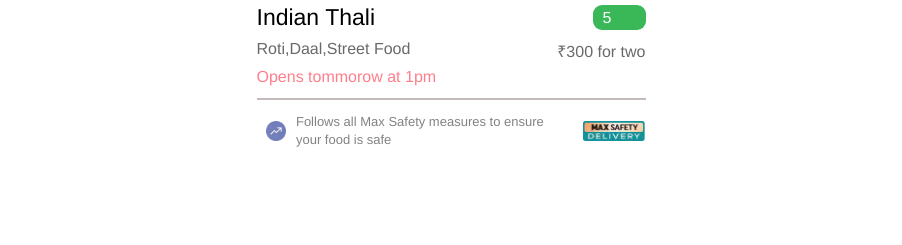
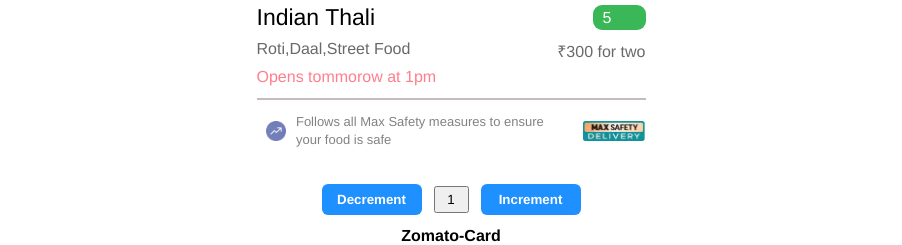
Before and after one commit to xdaniket/Zomato-Card, a plain HTML site: page index.html in a window 1280 px wide. Shown: the part 2113-2358 px from the top of the page, without its empty margins (189-1091 px from the left). Before the commit the page ends 2285 px from the top, so only its background shows below. Drawn offline with nearby package versions, Linux system fonts and the light colour scheme.

Commit message:
Zomato Card

```diff
--- a/CSS/style.css
+++ b/CSS/style.css
@@ -104,3 +104,23 @@
 .Anchor_ {
   text-decoration: none;
 }
+
+/* Another Function CSS */
+.card {
+  text-align: center;
+  margin-top: 20px;
+}
+.input {
+  width: 100px;
+  padding: 8px;
+  background-color: dodgerblue;
+  color: white;
+  border-radius: 6px;
+  border: none;
+  margin: 12px;
+  font-weight: 600;
+}
+#number {
+  padding: 4px;
+  width: 35px;
+}
--- a/index.html
+++ b/index.html
@@ -19,6 +19,10 @@
     <title>Zomato</title>
     <link rel="stylesheet" href="CSS/style.css" />
     <link rel="shortcut icon" href="Images/logo.png" type="image/x-icon" />
+    <link
+      rel="stylesheet"
+      href="https://fonts.googleapis.com/css2?family=Material+Symbols+Outlined:opsz,wght,FILL,GRAD@24,300,0,-25"
+    />
   </head>
   <body>
     <!-- <div class="Card_Container">
@@ -79,6 +83,7 @@
     </div> -->
 
     <div id="Products"></div>
+    <div id="card_Container"></div>
   </body>
 </html>
 
--- a/script.js
+++ b/script.js
@@ -1,5 +1,3 @@
-const Product_Container = document.getElementById("Products");
-
 const arrCard = [
   {
     img: "https://res.cloudinary.com/swiggy/image/upload/fl_lossy,f_auto,q_auto,w_508,h_320,c_fill/x9roxh8iovqhylczjqp7",
@@ -65,6 +63,7 @@ const arrCard = [
     rupees: "₹300 for two",
   },
 ];
+const Product_Container = document.getElementById("Products");
 
 for (let i = 0; i < arrCard.length; i++) {
   // Create main card
@@ -112,8 +111,6 @@ for (let i = 0; i < arrCard.length; i++) {
   Paragrph.id = "text";
   Paragrph.textContent = arrCard[i].name;
 
-  Paragrph.addEventListener("click", change);
-
   const div1 = document.createElement("div");
   div1.className = "Butn";
   div1.textContent = arrCard[i].rating;
@@ -152,7 +149,6 @@ for (let i = 0; i < arrCard.length; i++) {
 
   const deleivery = document.createElement("div");
   deleivery.className = "Delivery_Text";
-  // deleivery.addEventListener("click", action);
   anchorTag2.appendChild(deleivery);
 
   const cardimg = document.createElement("img");
@@ -175,15 +171,58 @@ for (let i = 0; i < arrCard.length; i++) {
   cardContainer.appendChild(anchorTag2);
 
   Product_Container.appendChild(cardContainer);
-
+  document.getElementsByTagName("p")[i].addEventListener("click", change);
   function change() {
-    document.getElementById("text").innerText = "New Burger";
+    console.log("hi");
+    const name = prompt("plz enter new name", "");
+    // document.getElementById("text").innerText = "New Burger";
+    // document.getElementsByTagName("p")[i].innerText = "New Burger";
+    document.getElementsByTagName("p")[i].innerText = name;
   }
 }
 
-// function action() {
-//   const deleivery = document.getElementsByClassName("Delivery_Text");
-//   const anchorTg = document.createElement("a");
-//   anchorTg.href = "https://www.zomato.com/indore/punjabi-chulha-press-complexu";
-//   anchorTg.target = "blank";
-// }
+const cardContainer = document.getElementById("card_Container");
+
+const parentCard = document.createElement("div");
+parentCard.className = "card";
+
+const title = document.createElement("h4");
+title.textContent = "Zomato-Card";
+
+const valueInputBox = document.createElement("input");
+valueInputBox.type = "button";
+valueInputBox.size = "1";
+valueInputBox.max = "10";
+valueInputBox.id = "number";
+valueInputBox.value = "1";
+
+const incrementBox = document.createElement("input");
+incrementBox.className = "input";
+incrementBox.type = "button";
+incrementBox.value = "Increment";
+incrementBox.addEventListener("click", function incrementValue() {
+  var values = document.getElementById("number").value;
+  if (values < 10) {
+    values++;
+    document.getElementById("number").value = values;
+  }
+});
+
+const decrementBox = document.createElement("input");
+decrementBox.className = "input";
+decrementBox.type = "button";
+decrementBox.value = "Decrement";
+decrementBox.addEventListener("click", function decrementValue() {
+  var values = document.getElementById("number").value;
+  if (values > 1) {
+    values--;
+    document.getElementById("number").value = values;
+  }
+});
+
+parentCard.appendChild(decrementBox);
+parentCard.appendChild(valueInputBox);
+parentCard.appendChild(incrementBox);
+parentCard.appendChild(title);
+
+cardContainer.appendChild(parentCard);
```
Also changed, not shown: Images/star_FILL1_wght100_GRAD0_opsz24.svg (added).
